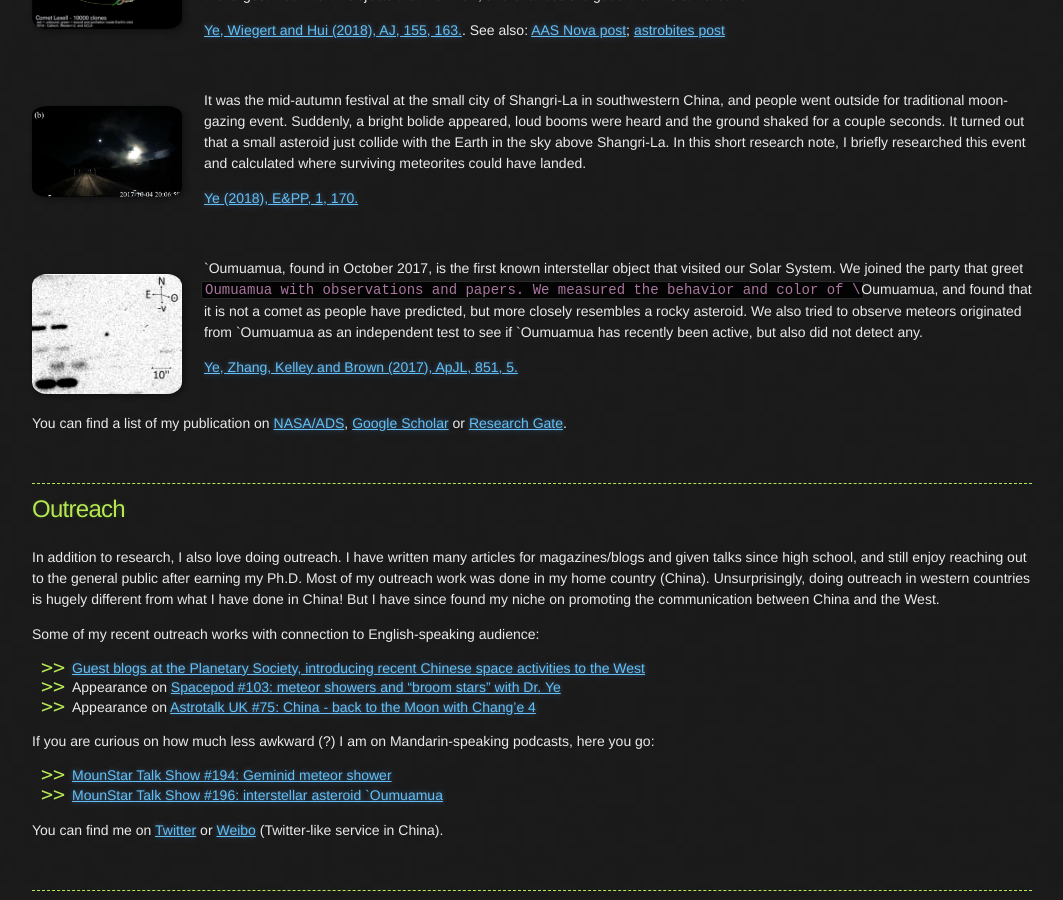
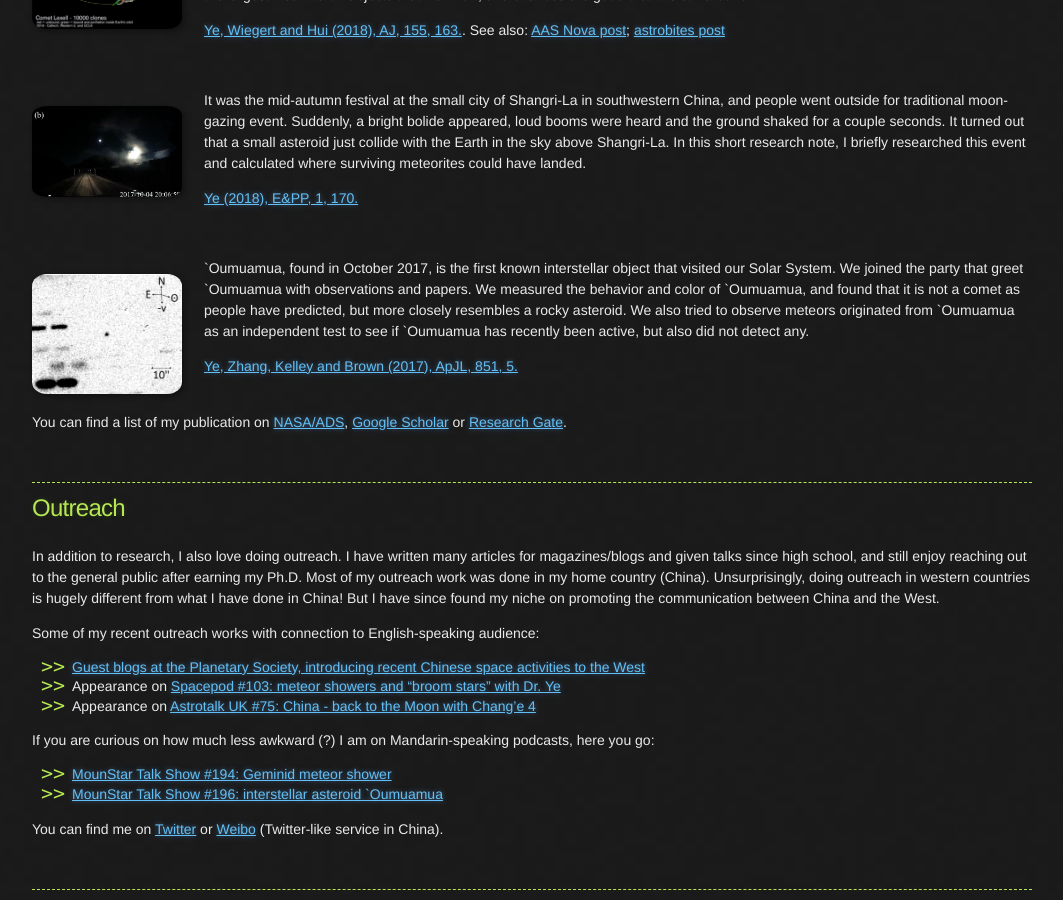
Before and after one commit to Yeqzids/Yeqzids.GitHub.io, a Jekyll site: the page built from index.md, in a window 1280 px wide and 900 px high, scrolled down 1173 px. Shown: the whole window, without its empty margins (108-1171 px from the left). Built offline with Jekyll 4.4.1, drawn with Linux system fonts in a browser that asks for light colours; nearby versions of some CDN libraries.

Commit message:
fixed text error

```diff
--- a/index.md
+++ b/index.md
@@ -65,7 +65,7 @@ It was the mid-autumn festival at the small city of Shangri-La in southwestern C
 
 <img style="float: left;" src="imgs/oumuamua.png" width="150">
 
-\`Oumuamua, found in October 2017, is the first known interstellar object that visited our Solar System. We joined the party that greet `Oumuamua with observations and papers. We measured the behavior and color of \`Oumuamua, and found that it is not a comet as people have predicted, but more closely resembles a rocky asteroid. We also tried to observe meteors originated from \`Oumuamua as an independent test to see if \`Oumuamua has recently been active, but also did not detect any.
+\`Oumuamua, found in October 2017, is the first known interstellar object that visited our Solar System. We joined the party that greet \`Oumuamua with observations and papers. We measured the behavior and color of \`Oumuamua, and found that it is not a comet as people have predicted, but more closely resembles a rocky asteroid. We also tried to observe meteors originated from \`Oumuamua as an independent test to see if \`Oumuamua has recently been active, but also did not detect any.
 
 [Ye, Zhang, Kelley and Brown (2017), ApJL, 851, 5.](http://iopscience.iop.org/article/10.3847/2041-8213/aa9a34/meta)
 
```
